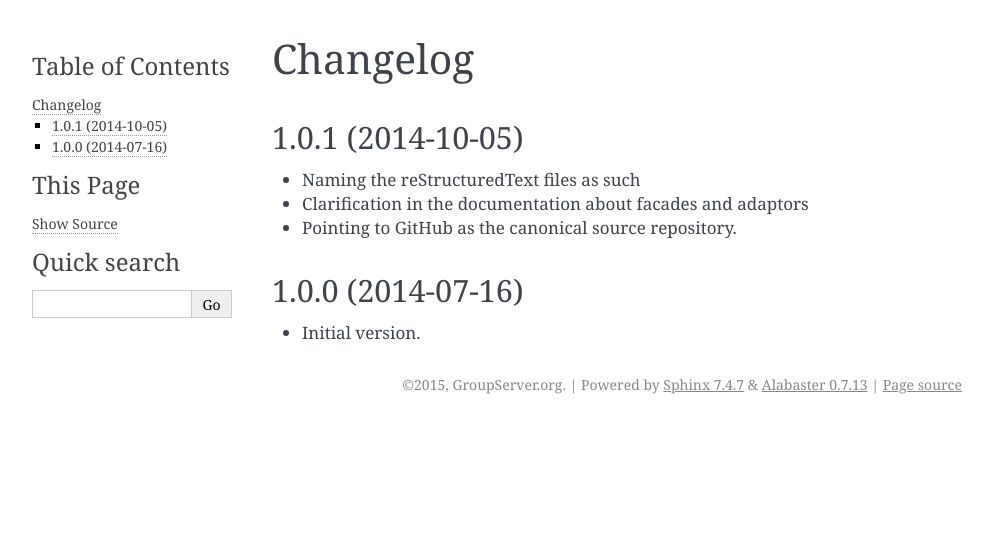
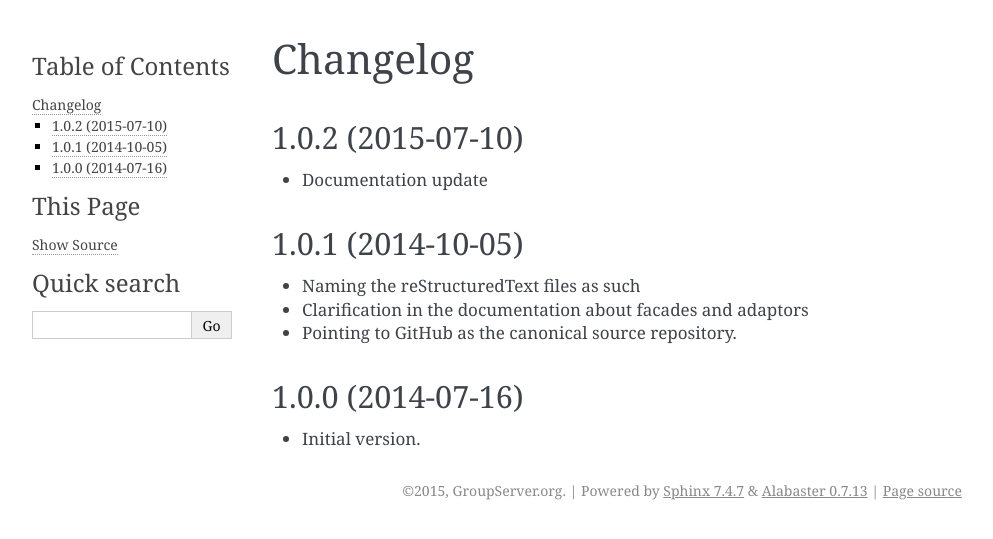
Before and after one commit to groupserver/gs.group.type.set, a Sphinx documentation site: the page built from docs/HISTORY.rst, in a window 1280 px wide. Shown: the top 539 px of the page, without its empty margins (148-1141 px from the left). Built offline with Sphinx 7.4.7, drawn with Linux system fonts in a browser that asks for light colours.

Commit message:
Bumping the version number

```diff
--- a/README.rst
+++ b/README.rst
@@ -38,8 +38,6 @@ Closed        NA                NA
 :Unclosed: The ``unclosed`` property lingers from ``MailBoxer``,
            and is used to allow non-members to post to a group.
 
-See the documentation in the ``docs`` folder in this product for
-more information.
 
 Page
 ====
@@ -59,6 +57,7 @@ group-types that are present on the system.
 Resources
 =========
 
+- Documentation: see the ``docs`` folder in this product
 - Code repository: https://github.com/groupserver/gs.group.type.set
 - Questions and comments to http://groupserver.org/groups/development
 - Report bugs at https://redmine.iopen.net/projects/groupserver
--- a/docs/HISTORY.rst
+++ b/docs/HISTORY.rst
@@ -1,5 +1,10 @@
 Changelog
 =========
+
+1.0.2 (2015-07-10)
+------------------
+
+* Documentation update
 
 1.0.1 (2014-10-05)
 ------------------
--- a/version.py
+++ b/version.py
@@ -1,5 +1,5 @@
 # -*- coding: utf-8 -*-
-version = '1.0.1'
+version = '1.0.2'
 release = False
 
 #--------------------------------------------------------------------------#
```
